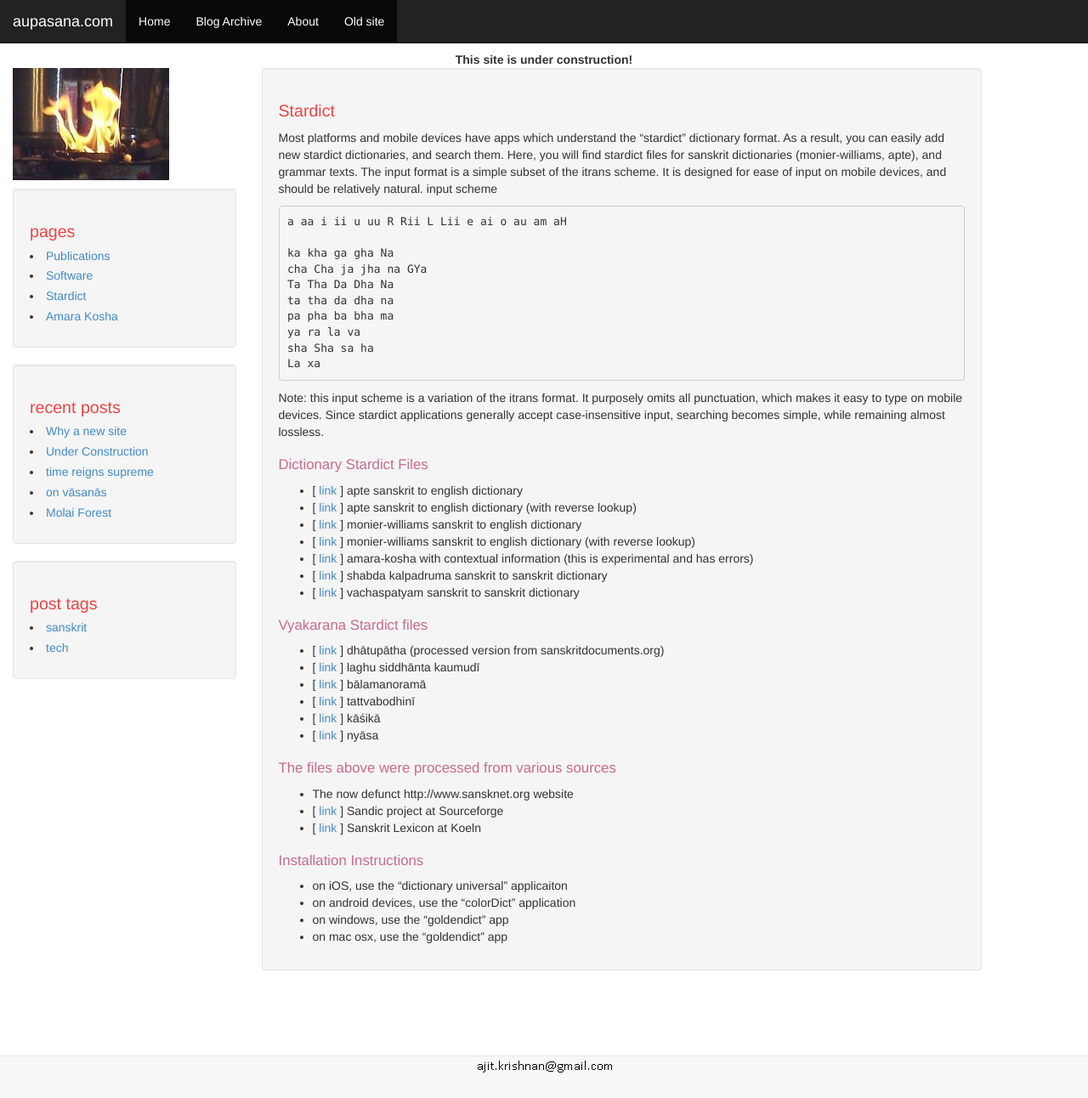
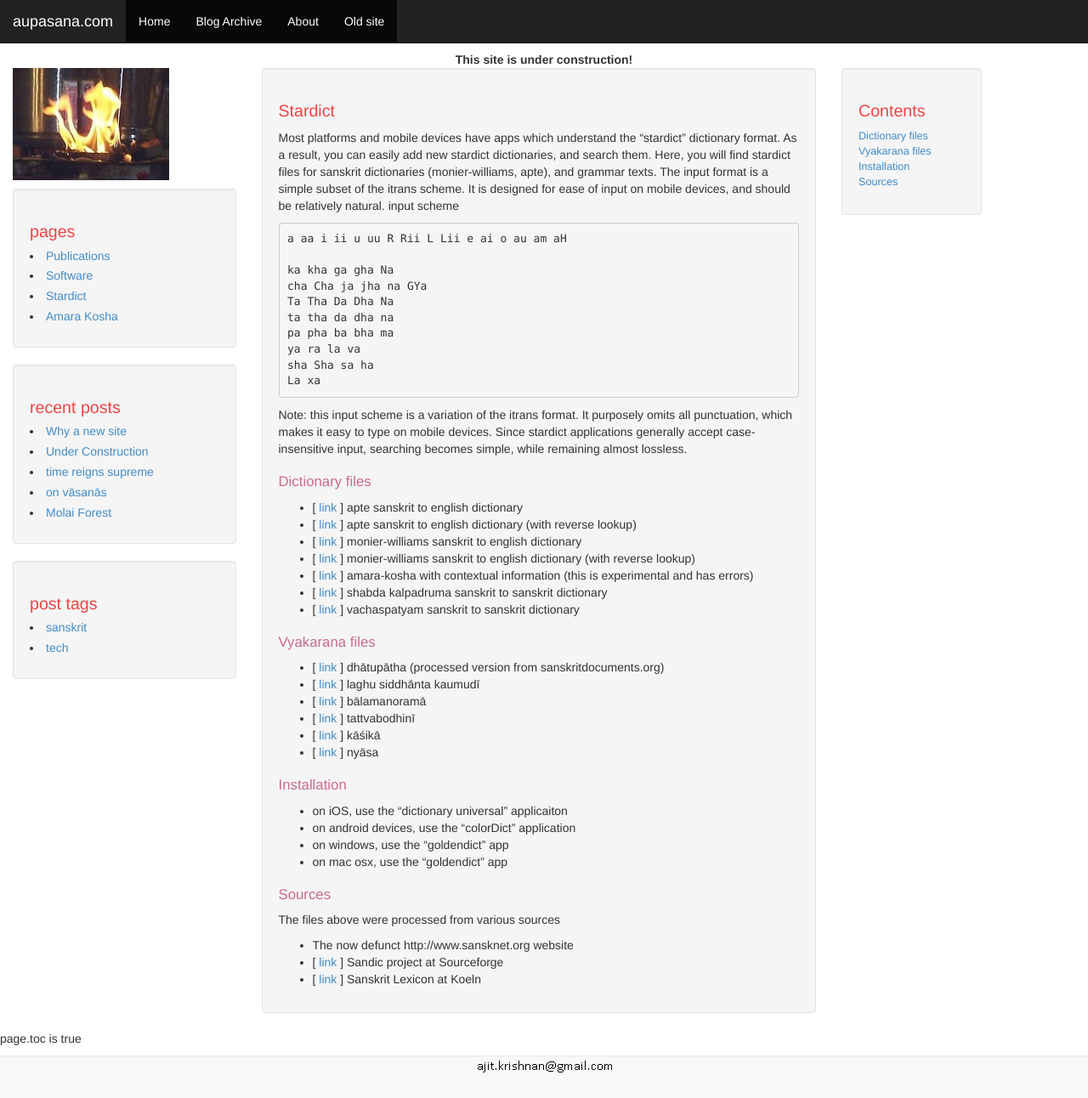
Before and after one commit to aupasana/aupasana.github.io, a Jekyll site: the page built from pages/stardict.md, in a window 1280 px wide and 1292 px high. Shown: the whole window at 85% size. Built offline with Jekyll 4.4.1, drawn with Linux system fonts in a browser that asks for light colours; comment, search, counter and statistics services are not loaded.

Commit message:
Add TOC support for pages

```diff
--- a/_includes/footer.html
+++ b/_includes/footer.html
@@ -6,6 +6,7 @@
     </div>
 </div>
 
+{% include toc.html %}
 {% include disqus-counts.html %}
 {% include analytics.html %}
 
--- a/_includes/header.html
+++ b/_includes/header.html
@@ -7,6 +7,7 @@
     <meta name="viewport" content="width=device-width, initial-scale=1.0">
     <script src="{{ site.baseurl }}/js/jquery.min.js"></script>
     <script src="{{ site.baseurl }}/js/bootstrap.min.js"></script>
+    <script src="{{ site.baseurl }}/js/toc.min.js"></script>
     <link href="{{ site.baseurl }}/css/bootstrap.min.css" rel="stylesheet">
     <link href="{{ site.baseurl }}/css/theme.css" rel="stylesheet">
 </head>
--- /dev/null
+++ b/_includes/toc.html
@@ -0,0 +1,12 @@
+
+page.toc is {{page.toc}}
+
+{% if page.toc  == true %}
+
+  <script type="text/javascript">
+  $("#toc").toc(
+  	{
+	    'selectors': 'h2'
+	});
+  </script>
+{% endif %}
--- a/_layouts/well.html
+++ b/_layouts/well.html
@@ -7,7 +7,14 @@
             {% include sidebar.html %}
         </div>
 
-        <div class="col-md-9">
+        {% if page.toc  == true %}
+        <div class="col-md-7">
+        {% endif %}
+
+        {% if page.toc  != true %}
+        <div class="col-md-8">
+        {% endif %}
+
 
             <div class="well">
                 {% if page.title != '' and page.title != nil %}
@@ -17,6 +24,16 @@
                 {{ content }}
             </div>
         </div>
+
+        {% if page.toc  == true %}
+            <div class="col-md-2">
+                <div class="toccontent well">
+                    <h1>Contents</h1>
+                    <ul id="toc">
+                    </ul>
+                </div>
+            </div>
+        {% endif %}
     </div>
 </div>
 
--- a/css/theme.css
+++ b/css/theme.css
@@ -74,3 +74,38 @@ body {
     color: black;
     font-size: .8em;
 }
+
+.toc-sidebar {
+    height: 100%;
+    position: fixed;
+    padding-top: 20px;
+}
+
+#toc {
+    list-style-position: inside;
+    padding-left:0;
+    font-size:0.9em;
+}
+
+#toc ul {
+    margin: 0;
+    padding: 0;
+    list-style: none;
+}
+
+#toc li {
+    padding: 0px 0px;
+}
+
+#toc a {
+    text-decoration: none;
+    display: block;
+}
+
+#toc .toc-h2 {
+    padding-left: 0px;
+}
+
+#toc .toc-h3 {
+    padding-left: 5px;
+}
--- a/pages/stardict.md
+++ b/pages/stardict.md
@@ -1,6 +1,7 @@
 ---
 layout: well
 title: Stardict
+toc: true
 ---
 
 Most platforms and mobile devices have apps which understand the "stardict" dictionary format. As a result, you can easily add new stardict dictionaries, and search them. Here, you will find stardict files for sanskrit dictionaries (monier-williams, apte), and grammar texts. The input format is a simple subset of the itrans scheme. It is designed for ease of input on mobile devices, and should be relatively natural.
@@ -21,7 +22,7 @@ La xa
 
 Note: this input scheme is a variation of the itrans format. It purposely omits all punctuation, which makes it easy to type on mobile devices. Since stardict applications generally accept case-insensitive input, searching becomes simple, while remaining almost lossless.
 
-## Dictionary Stardict Files
+## Dictionary files
 
 * [[ link ][apte]] apte sanskrit to english dictionary
 * [[ link ][aptebi]] apte sanskrit to english dictionary (with reverse lookup)
@@ -31,7 +32,7 @@ Note: this input scheme is a variation of the itrans format. It purposely omits
 * [[ link ][shabda]] shabda kalpadruma sanskrit to sanskrit dictionary
 * [[ link ][vacha]] vachaspatyam sanskrit to sanskrit dictionary
 
-## Vyakarana Stardict files
+## Vyakarana files
 
 * [[ link ][dhatu]] dhātupātha (processed version from sanskritdocuments.org)
 * [[ link ][lsk]] laghu siddhānta kaumudī
@@ -56,7 +57,16 @@ Note: this input scheme is a variation of the itrans format. It purposely omits
 [nyasa]: {{site.filecabinet}}/stardict/nyasa.tar.gz)
 
 
-## The files above were processed from various sources
+## Installation
+
+* on iOS, use the "dictionary universal" applicaiton
+* on android devices, use the "colorDict" application
+* on windows, use the "goldendict" app
+* on mac osx, use the "goldendict" app
+
+## Sources
+
+The files above were processed from various sources
 
 * The now defunct http://www.sansknet.org website
 * [[ link ][sandic]] Sandic project at Sourceforge
@@ -64,11 +74,3 @@ Note: this input scheme is a variation of the itrans format. It purposely omits
 
 [sandic]: http://sourceforge.net/projects/sandic/
 [koeln]: http://www.sanskrit-lexicon.uni-koeln.de/index.html
-
-
-## Installation Instructions
-
-* on iOS, use the "dictionary universal" applicaiton
-* on android devices, use the "colorDict" application
-* on windows, use the "goldendict" app
-* on mac osx, use the "goldendict" app
```
Also changed, not shown: pages/software.md (+1 -5 lines), js/toc.min.js (added).
